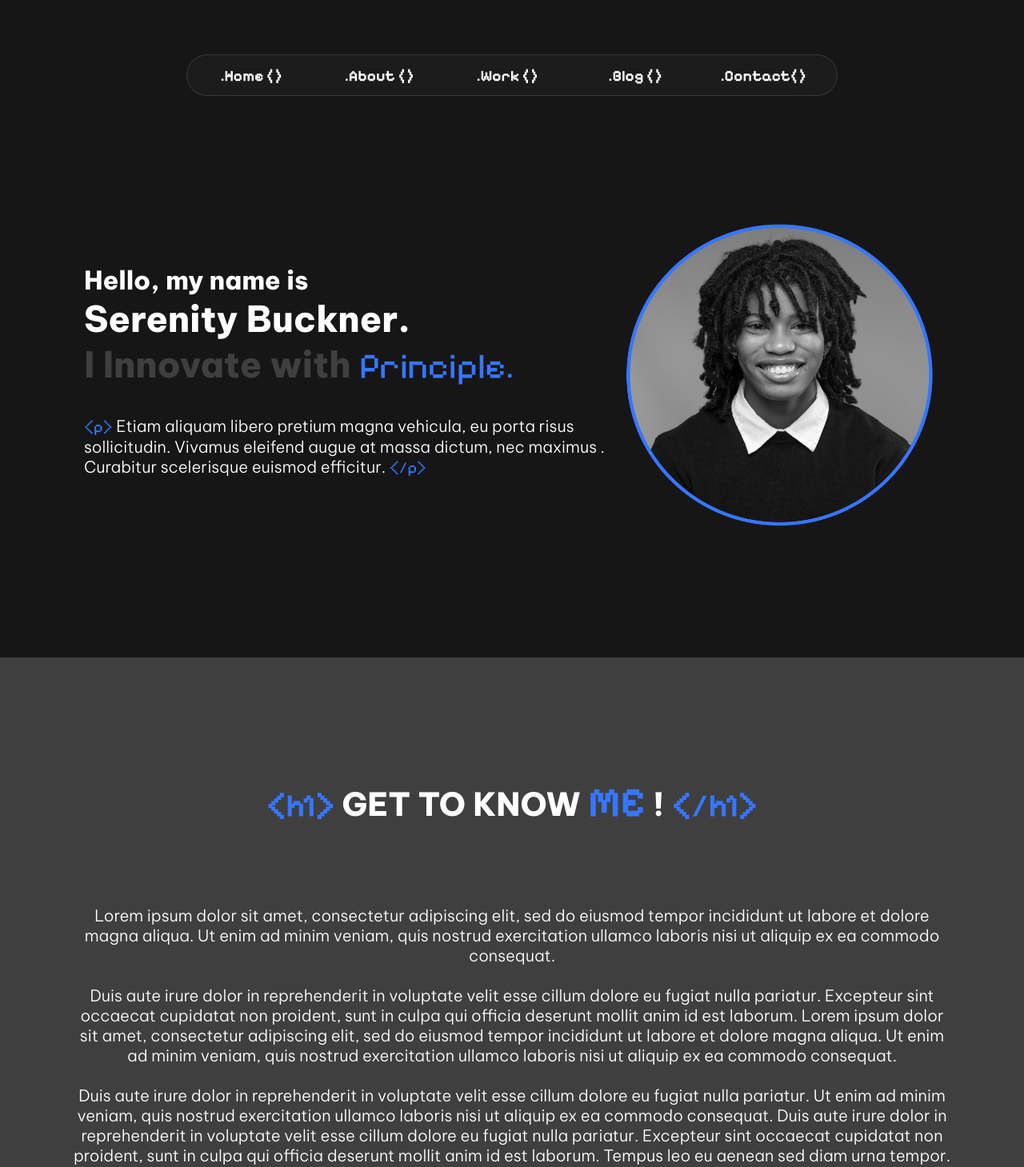
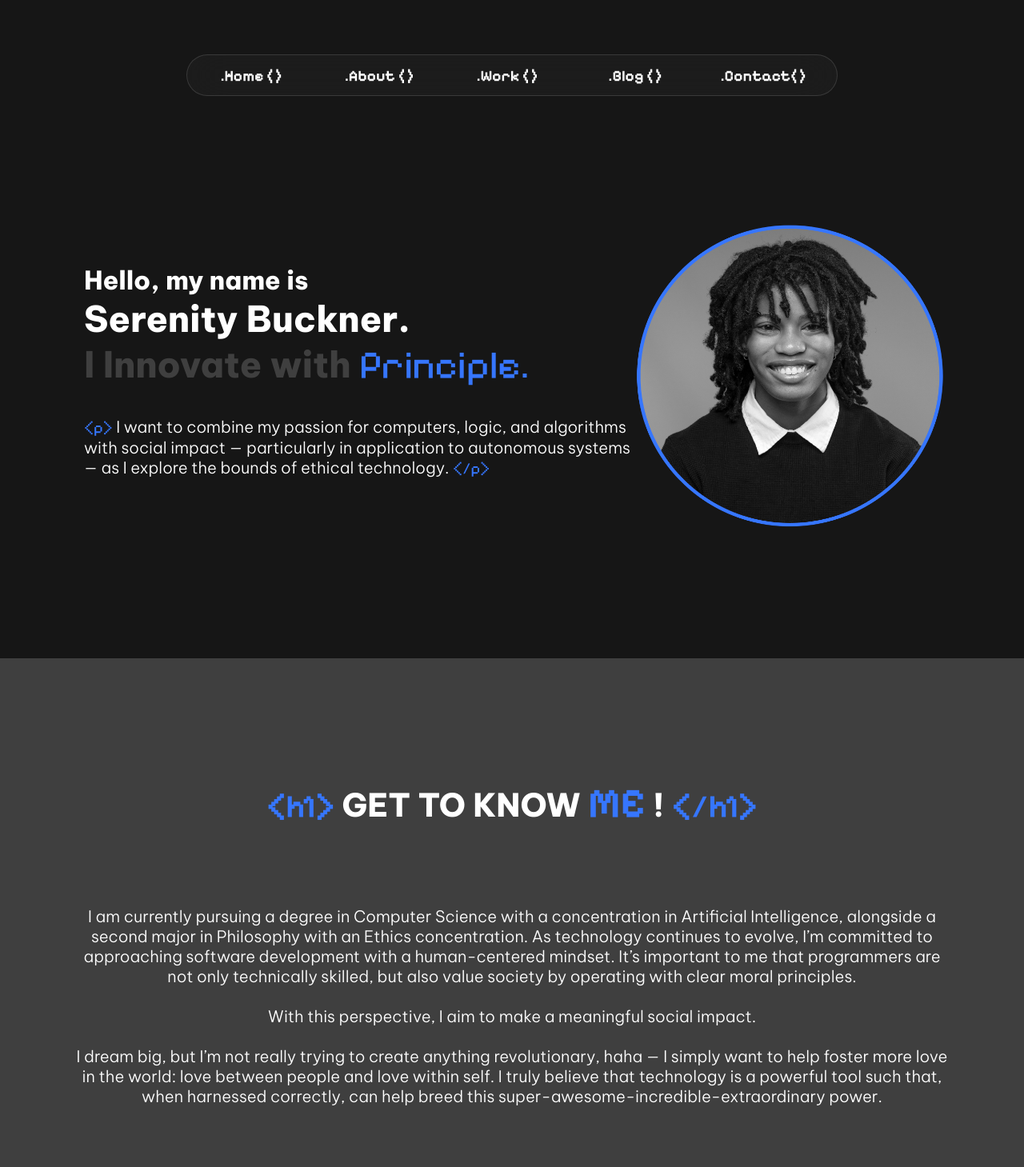
Before and after one commit to constance07/Personal-Portfolio, a Next.js app in the folder personal-portfolio/: page / in a window 1280 px wide. Shown: the top 1459 px of the page at 80% size. Built offline with nearby package versions, Linux system fonts and the light colour scheme.

Commit message:
Update 2: It's A Parade Inside My City Yaa

```diff
--- a/personal-portfolio/app/components/about.tsx
+++ b/personal-portfolio/app/components/about.tsx
@@ -15,17 +15,11 @@ export default function About(){
                 <h1 id ="aboutTitle" className={be_Vietnam_Pro.className}>
                 <div id = 'h1Tags' className={pixelify_Sans_Bold.className}>&lt;h1&gt;</div> GET TO KNOW <div id = 'blueTag' className={pixelify_Sans_Bold.className}> ME </div> ! <div id = 'h1Tags' className={pixelify_Sans_Bold.className}>&lt;/h1&gt;</div></h1>
                 <div id ='aboutDisc' className={be_Vietnam_Pro_Light.className}>
-                    <p> Lorem ipsum dolor sit amet, consectetur adipiscing elit, sed do eiusmod tempor incididunt ut labore et dolore magna aliqua.
-                    Ut enim ad minim veniam, quis nostrud exercitation ullamco laboris nisi ut aliquip ex ea commodo consequat.
-                    <br></br><br></br>Duis aute irure dolor in reprehenderit in voluptate velit esse cillum dolore eu fugiat nulla pariatur.
-                    Excepteur sint occaecat cupidatat non proident, sunt in culpa qui officia deserunt mollit anim id est laborum.
-                    Lorem ipsum dolor sit amet, consectetur adipiscing elit, sed do eiusmod tempor incididunt ut labore et dolore magna aliqua.
-                    Ut enim ad minim veniam, quis nostrud exercitation ullamco laboris nisi ut aliquip ex ea commodo consequat.
-                    <br></br><br></br>Duis aute irure dolor in reprehenderit in voluptate velit esse cillum dolore eu fugiat nulla pariatur.
-                    Ut enim ad minim veniam, quis nostrud exercitation ullamco laboris nisi ut aliquip ex ea commodo consequat.
-                    Duis aute irure dolor in reprehenderit in voluptate velit esse cillum dolore eu fugiat nulla pariatur. Excepteur sint occaecat cupidatat non proident, sunt in culpa qui officia deserunt mollit anim id est laborum.
+                    <p> I am currently pursuing a degree in Computer Science with a concentration in Artificial Intelligence, alongside a second major in Philosophy with an Ethics concentration. As technology continues to evolve, I’m committed to approaching software development with a human-centered mindset. It’s important to me that programmers are not only technically skilled, but also value society by operating with clear moral principles.
+                        <br></br><br></br>With this perspective, I aim to make a meaningful social impact.
+                        <br></br><br></br>I dream big, but I’m not really trying to create anything revolutionary, haha — I simply want to help foster more love in the world: love between people and love within self. I truly believe that technology is a powerful tool such that, when harnessed correctly, can help breed this super-awesome-incredible-extraordinary power.
 
-Tempus leo eu aenean sed diam urna tempor. Pulvinar vivamus fringilla lacus nec metus bibendum egestas. Iaculis massa nisl malesuada lacinia integer nunc posuere. </p>
+                    </p>
                 </div>
             </div>
         </div>
--- a/personal-portfolio/app/components/hero.tsx
+++ b/personal-portfolio/app/components/hero.tsx
@@ -35,9 +35,7 @@ export default function Hero(){
                 <h3 id='thirdPartTitleA' className= {be_Vietnam_Pro.className}>I Innovate with <div id='thirdPartTitleB' className={pixelify_Sans.className}> Principle.</div></h3>
             </div>
             {/* Disc*/}
-            <p id = "personalDisc" className={be_Vietnam_Pro_Light.className}> <span id = 'pTags' className={pixelify_Sans.className}>&lt;p&gt;</span> Etiam aliquam libero pretium magna vehicula, eu porta risus sollicitudin.
-                Vivamus eleifend augue at massa dictum, nec maximus  .
-            Curabitur scelerisque euismod efficitur. <span id = 'pTags' className={pixelify_Sans.className}>&lt;/p&gt;</span></p>
+            <p id = "personalDisc" className={be_Vietnam_Pro_Light.className}> <span id = 'pTags' className={pixelify_Sans.className}>&lt;p&gt;</span> I want to combine my passion for computers, logic, and algorithms with social impact — particularly in application to autonomous systems — as I explore the bounds of ethical technology.  <span id = 'pTags' className={pixelify_Sans.className}>&lt;/p&gt;</span></p>
             </div>
         </div>
     )
--- a/personal-portfolio/app/components/preloader/preloader.css
+++ b/personal-portfolio/app/components/preloader/preloader.css
@@ -2,9 +2,9 @@
 
 }
 .preLoader{
-    height: 100vh;
-    width: 100vw;
-    position: absolute;
+    height: 100%;
+    width: 100%;
+    position: fixed;
     background-color: #161616;
     color: #3676FF;
     display: flex;
--- a/personal-portfolio/app/globals.css
+++ b/personal-portfolio/app/globals.css
@@ -88,7 +88,6 @@ html{
           justify-content: center;
       } ul.open{
         visibility:visible;
-
         position: fixed;
         transform: translateX(0vw);
       }.overlayFadeIn{
@@ -170,6 +169,7 @@ html{
         transition: 0.5s ease-out;
   }
     /* HERO SECTION */
+
     .heroContainer{
       width: 100%;
       margin-top: 10%;
@@ -501,8 +501,8 @@ html{
     }.formField{
       text-align: start;
     }#inputA,#inputB, #inputC,#textArea{
-      width: 70vw;
-      height: 30px;
+      width: 50vw;
+      height: 15px;
       font-size: 1.0em;
       border-radius: 20px;
       padding: 12px;
@@ -839,7 +839,6 @@ html{
         top: 52px;
         width: 100%;
         justify-content: center;
-
         position: fixed;
         z-index: 300;
         flex-direction: row;
@@ -850,7 +849,6 @@ html{
         color: #FBEED7;
         display: flex;
         padding: 15px;
-
         padding-left: 0px;
         padding-right: 12px;
         background-color: #3f3f3f29;
@@ -948,7 +946,7 @@ html{
     }#thirdPartTitleB{
       display: inline;
       margin-top: 0px;
-      font-size: 1.0em;
+      font-size: 1.1em;
       color: #3676FF;
     }#personalDisc{
       color: #FFFFFF;
@@ -1064,6 +1062,9 @@ html{
   .heroContainer{
     width: 1100px;
   }
+  #thirdPartTitleB{
+    font-size: 1.1em;
+  }
   .title{
     font-size: 2.0em;
   }#personalDisc{
@@ -1125,10 +1126,10 @@ html{
     }#submit{
       font-size: 23px;
       width: 155px;
-      height: 45px;
+      margin-top: 70px;
+      height: 42px;
     }#inputA,#inputB, #inputC,#textArea{
       font-size: 1.1em;
-      width: 800px;
       padding: 17px;
     }
 
--- a/personal-portfolio/app/layout.tsx
+++ b/personal-portfolio/app/layout.tsx
@@ -15,7 +15,7 @@ const geistMono = Geist_Mono({
 
 export const metadata: Metadata = {
   title: "Serenity Buckner",
-  description: "Serenity Buckner's Personal Portfolio",
+  description: "Innovating with principle — Serenity Buckner’s portfolio.",
 };
 
 export default function RootLayout({
--- a/personal-portfolio/app/page.tsx
+++ b/personal-portfolio/app/page.tsx
@@ -13,6 +13,9 @@ import {Pixelify_Sans} from 'next/font/google';
 
 export default function Home() {
 
+window.onload = function() {
+  window.scrollTo(0, 0);
+};
   return (
   <>
     <PreLoader/>
```
